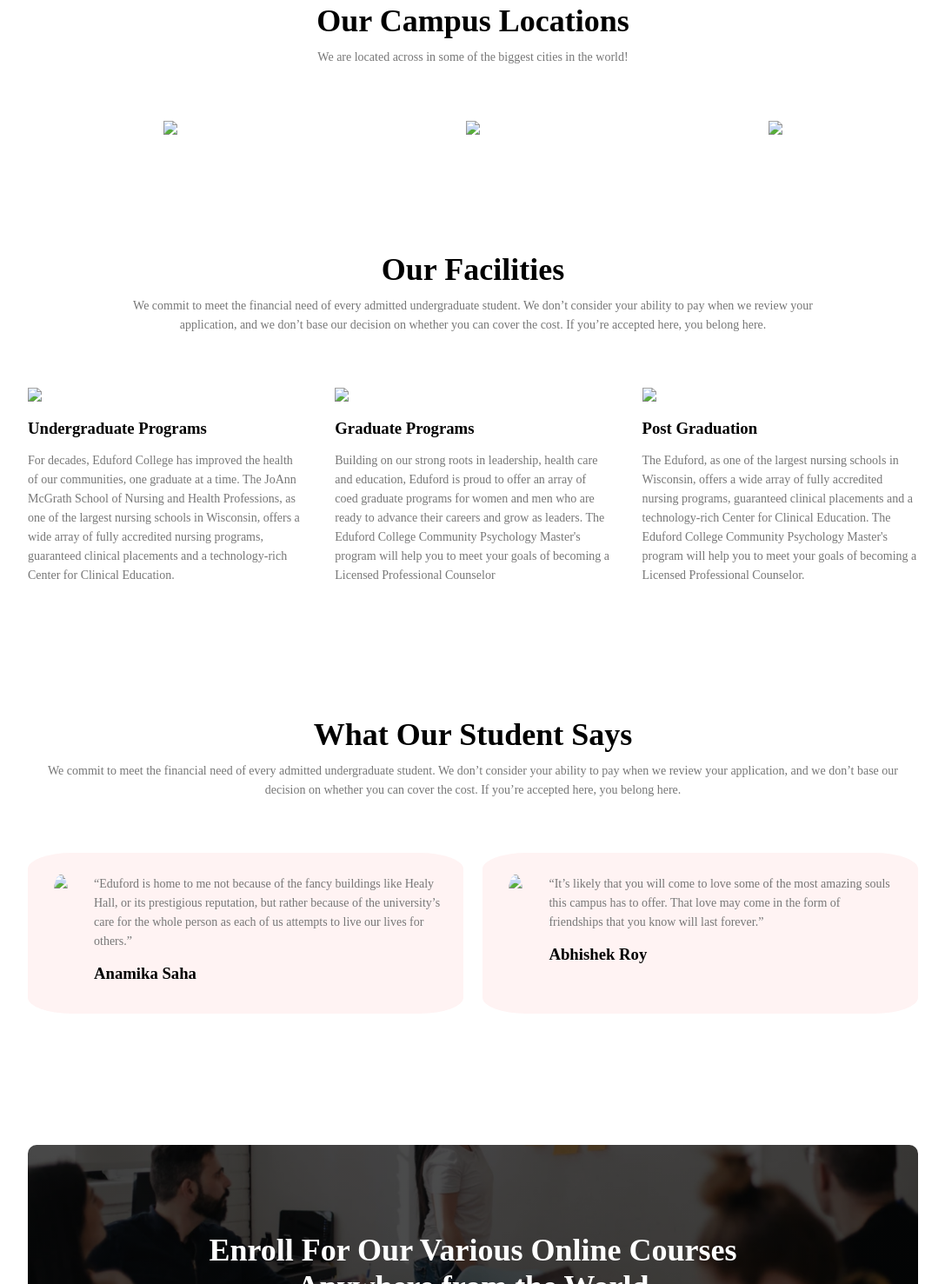
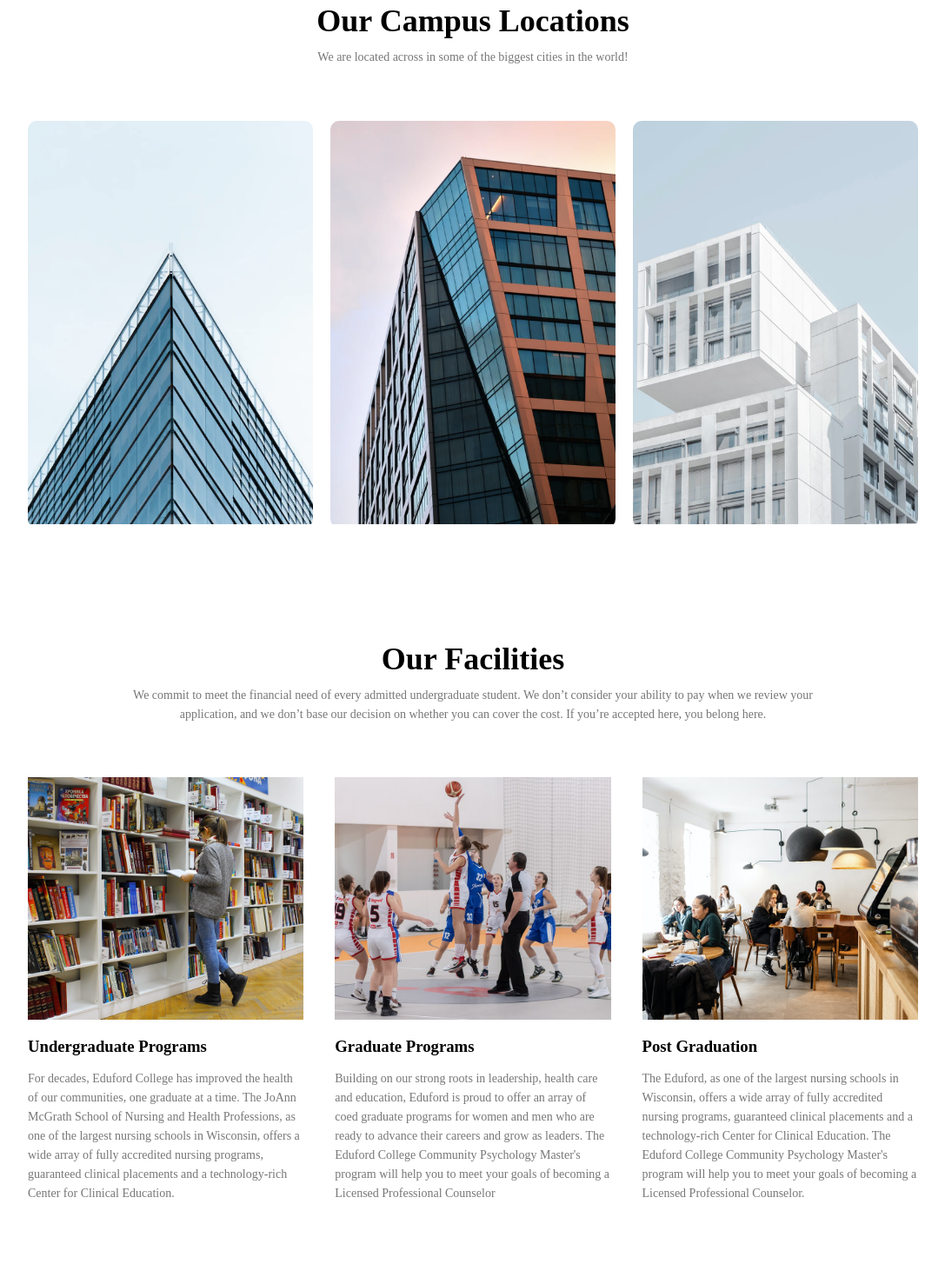
Before and after one commit to Akbarhaleel1/static-website1, a plain HTML site: page index.html in a window 1280 px wide. Shown: the part 1323-2800 px from the top of the page at 87% size, without its empty margins (96-1183 px from the left). Drawn offline with Linux system fonts and the light colour scheme; files whose address does not match are found by name.

Commit message:
Update index.html

```diff
--- a/index.html
+++ b/index.html
@@ -10,7 +10,7 @@
 
     <section class="header">
         <nav>
-            <a href="index.html"><img src="eduford_img/logo.png"></a>
+            <a href="index.html"><img src="logo.png"></a>
             <div class="nav-links">
                 <ul>
                     <li><a href="">HOME</a></li>
@@ -54,19 +54,19 @@
         <p>We are located across in some of the biggest cities in the world!</p>
         <div class="row">
             <div class="campus-col">
-            <img src="eduford_img/london.png">
+            <img src="london.png">
             <div class="layer">
                 <h3>LONDON</h3>
             </div>
         </div>
         <div class="campus-col">
-            <img src="eduford_img/newyork.png">
+            <img src="newyork.png">
             <div class="layer">
                 <h3>NEWYORK</h3>
             </div>
         </div>
         <div class="campus-col">
-            <img src="eduford_img/washington.png">
+            <img src="washington.png">
             <div class="layer">
                 <h3>WASHINGTON</h3>
             </div>
@@ -79,17 +79,17 @@
 
         <div class="row">
         <div class="Programs">
-            <img src="eduford_img/library.png">
+            <img src="library.png">
             <h3>Undergraduate Programs</h3>
             <p>For decades, Eduford College has improved the health of our communities, one graduate at a time. The JoAnn McGrath School of Nursing and Health Professions, as one of the largest nursing schools in Wisconsin, offers a wide array of fully accredited nursing programs, guaranteed clinical placements and a technology-rich Center for Clinical Education.</p>
         </div>
         <div class="Programs">
-            <img src="eduford_img/basketball.png">
+            <img src="basketball.png">
             <h3>Graduate Programs</h3>
             <p>Building on our strong roots in leadership, health care and education, Eduford is proud to offer an array of coed graduate programs for women and men who are ready to advance their careers and grow as leaders. The Eduford College Community Psychology Master's program will help you to meet your goals of becoming a Licensed Professional Counselor</p>
         </div>
         <div class="Programs">
-            <img src="eduford_img/cafeteria.png">
+            <img src="cafeteria.png">
             <h3>Post Graduation</h3>
             <p>The Eduford, as one of the largest nursing schools in Wisconsin, offers a wide array of fully accredited nursing programs, guaranteed clinical placements and a technology-rich Center for Clinical Education. The Eduford College Community Psychology Master's program will help you to meet your goals of becoming a Licensed Professional Counselor.</p>
         </div>
@@ -100,7 +100,7 @@
         <p>We commit to meet the financial need of every admitted undergraduate student. We don’t consider your ability to pay when we review your application, and we don’t base our decision on whether you can cover the cost. If you’re accepted here, you belong here.</p>
         <div class="row">
             <div class="testimonials-col">
-                <img src="eduford_img/user1.jpg">
+                <img src="user1.jpg">
                 <div>
                     <p>
                         “Eduford is home to me not because of the fancy buildings like Healy Hall, or its prestigious reputation, but rather because of the university’s care for the whole person as each of us attempts to live our lives for others.”</p>
@@ -109,7 +109,7 @@
 
             </div>
             <div class="testimonials-col">
-                <img src="eduford_img/user2.jpg">
+                <img src="user2.jpg">
                 <div>
                     <p>
                         “It’s likely that you will come to love some of the most amazing souls this campus has to offer. That love may come in the form of friendships that you know will last forever.”</p>
```
